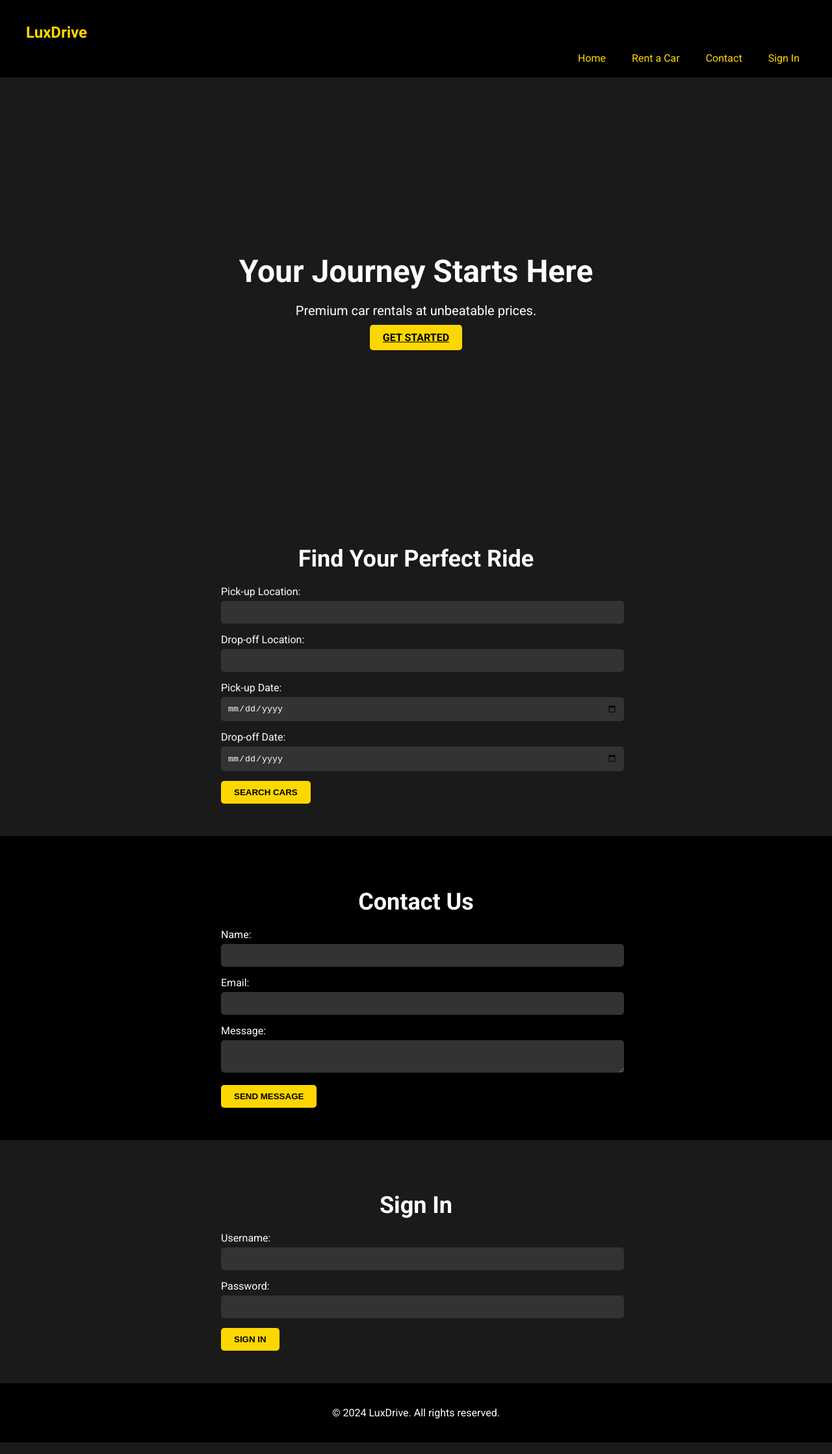
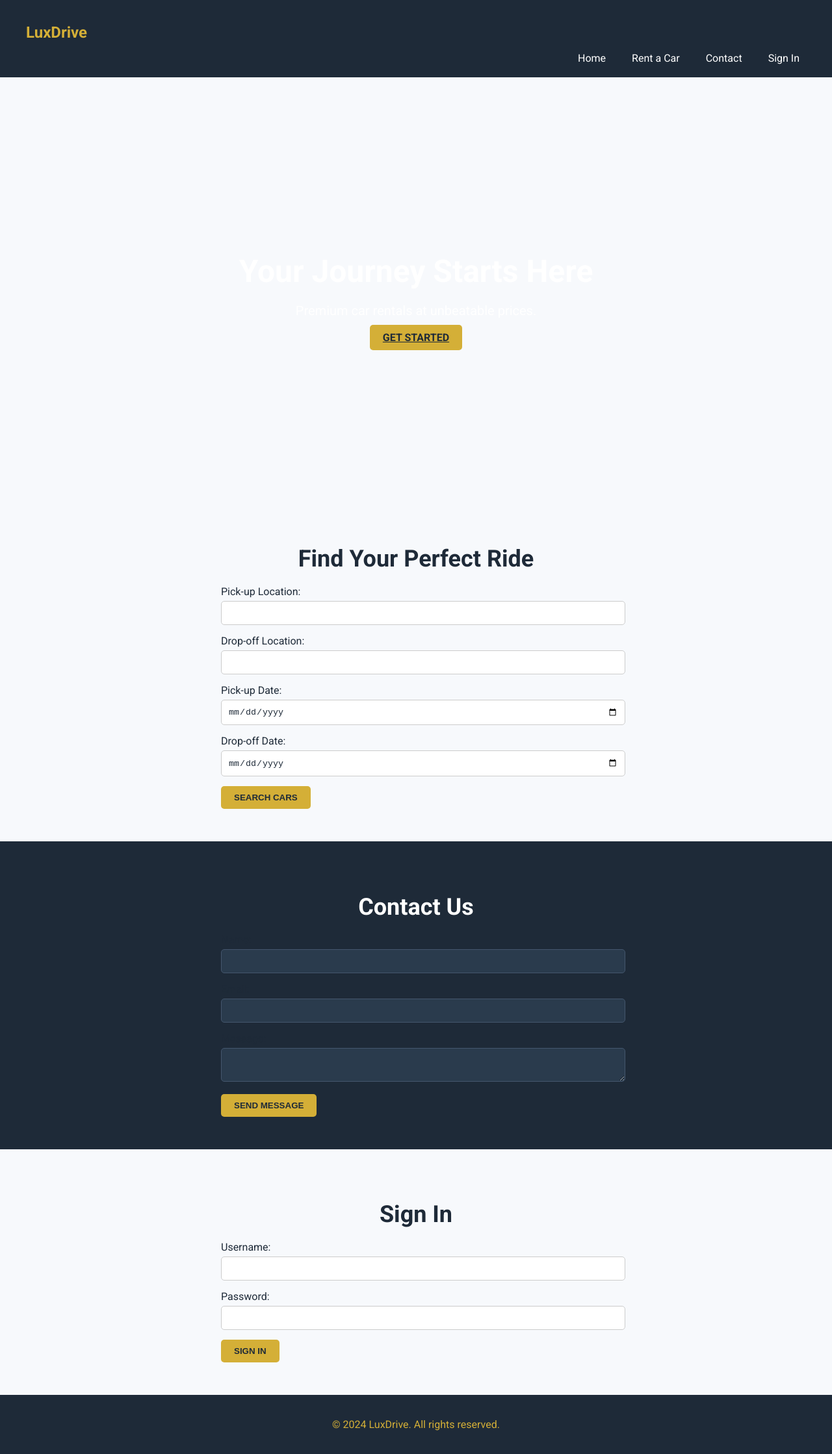
Before and after one commit to shadowless16/Car-Renting-Frontend, a plain HTML site: page index.html in a window 1280 px wide. Shown: the whole page at 65% size. Drawn offline with Linux system fonts and the light colour scheme; a script that the page names is missing.

Commit message:
"Updated styles.css: changed colors, backgrounds, and typography for various sections and elements"

```diff
--- a/styles.css
+++ b/styles.css
@@ -3,8 +3,8 @@ body {
     font-family: 'Roboto', sans-serif;
     margin: 0;
     padding: 0;
-    color: #fff;
-    background-color: #1a1a1a;
+    color: #1E2A38;
+    background-color: #F7F9FC;
 }
 
 .container {
@@ -15,12 +15,12 @@ body {
 
 /* Header */
 header {
-    background-color: #000;
+    background-color: #1E2A38;
     padding: 20px 0;
 }
 
 header .logo {
-    color: #FFD700;
+    color: #D4AF37;
     font-size: 24px;
     font-weight: 700;
 }
@@ -38,14 +38,14 @@ nav ul li {
 }
 
 nav ul li a {
-    color: #FFD700;
+    color: #FFFFFF;
     text-decoration: none;
     font-weight: 500;
     padding: 5px 10px;
 }
 
 nav ul li a:hover {
-    color: #fff;
+    color: #D4AF37;
 }
 
 /* Hero Section */
@@ -61,16 +61,18 @@ nav ul li a:hover {
 .hero-section h2 {
     font-size: 48px;
     margin-bottom: 10px;
+    color: #FFFFFF;
 }
 
 .hero-section p {
     font-size: 20px;
     margin-bottom: 20px;
+    color: #FFFFFF;
 }
 
 .btn-primary {
-    background-color: #FFD700;
-    color: #000;
+    background-color: #D4AF37;
+    color: #1E2A38;
     padding: 10px 20px;
     border: none;
     border-radius: 5px;
@@ -81,12 +83,12 @@ nav ul li a:hover {
 }
 
 .btn-primary:hover {
-    background-color: #ffcc00;
+    background-color: #C89B37;
 }
 
 /* Renting Section */
 .renting-section {
-    background-color: #1a1a1a;
+    background-color: #F7F9FC;
     padding: 50px 0;
     text-align: center;
 }
@@ -94,6 +96,7 @@ nav ul li a:hover {
 .renting-section h2 {
     font-size: 36px;
     margin-bottom: 20px;
+    color: #1E2A38;
 }
 
 form {
@@ -115,15 +118,15 @@ form {
 .form-group textarea {
     width: 100%;
     padding: 10px;
-    border: none;
+    border: 1px solid #CCC;
     border-radius: 5px;
-    background-color: #333;
-    color: #fff;
+    background-color: #FFFFFF;
+    color: #1E2A38;
 }
 
 /* Contact Section */
 .contact-section {
-    background-color: #000;
+    background-color: #1E2A38;
     padding: 50px 0;
     text-align: center;
 }
@@ -131,11 +134,24 @@ form {
 .contact-section h2 {
     font-size: 36px;
     margin-bottom: 20px;
+    color: #FFFFFF;
+}
+
+.contact-section form {
+    max-width: 600px;
+    margin: 0 auto;
+}
+
+.contact-section .form-group input,
+.contact-section .form-group textarea {
+    background-color: #2A3B4D;
+    color: #FFFFFF;
+    border: 1px solid #44566D;
 }
 
 /* Sign In Section */
 .signin-section {
-    background-color: #1a1a1a;
+    background-color: #F7F9FC;
     padding: 50px 0;
     text-align: center;
 }
@@ -143,11 +159,40 @@ form {
 .signin-section h2 {
     font-size: 36px;
     margin-bottom: 20px;
+    color: #1E2A38;
+}
+
+/* Car Showcase Section */
+.car-showcase-section {
+    background-color: #F7F9FC;
+    padding: 50px 0;
+    text-align: center;
+}
+
+.car-showcase-section h2 {
+    font-size: 36px;
+    margin-bottom: 30px;
+    color: #1E2A38;
+}
+
+.car-grid {
+    display: grid;
+    grid-template-columns: repeat(auto-fit, minmax(300px, 1fr));
+    gap: 20px;
+    padding: 0 20px;
+}
+
+.car-grid img {
+    width: 100%;
+    height: auto;
+    border-radius: 10px;
+    box-shadow: 0 4px 8px rgba(0, 0, 0, 0.1);
 }
 
 /* Footer */
 footer {
-    background-color: #000;
+    background-color: #1E2A38;
     padding: 20px 0;
     text-align: center;
+    color: #D4AF37;
 }
```
